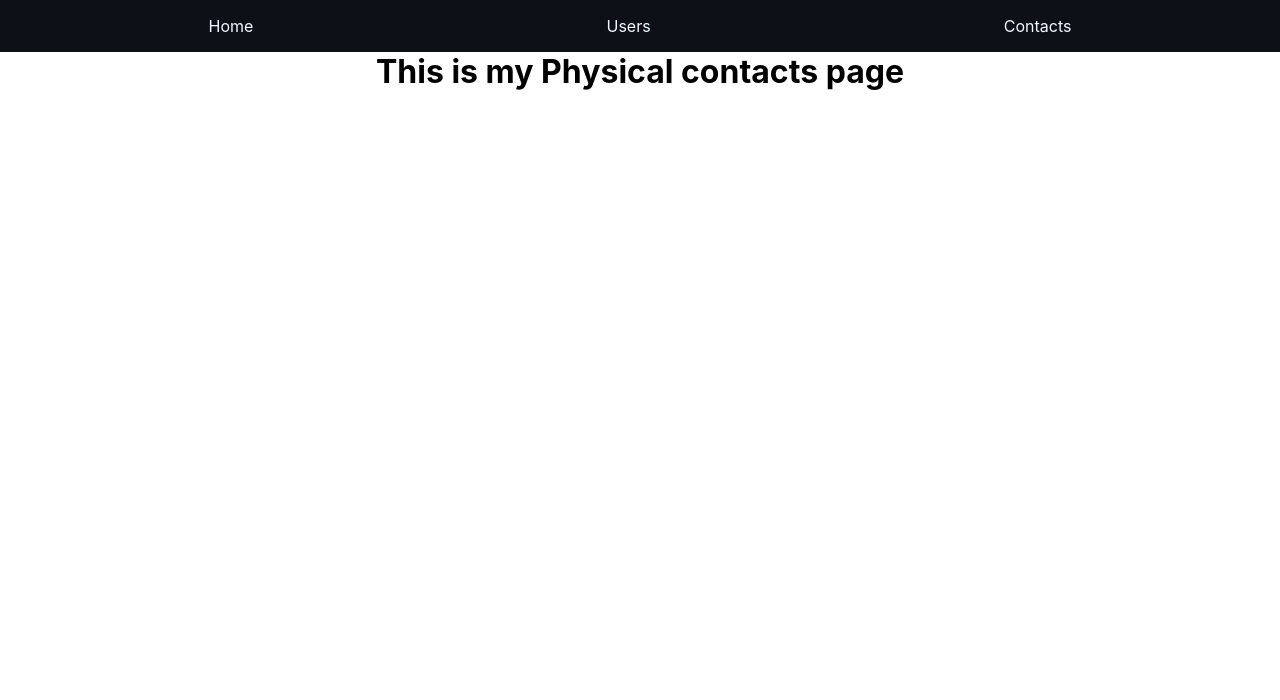
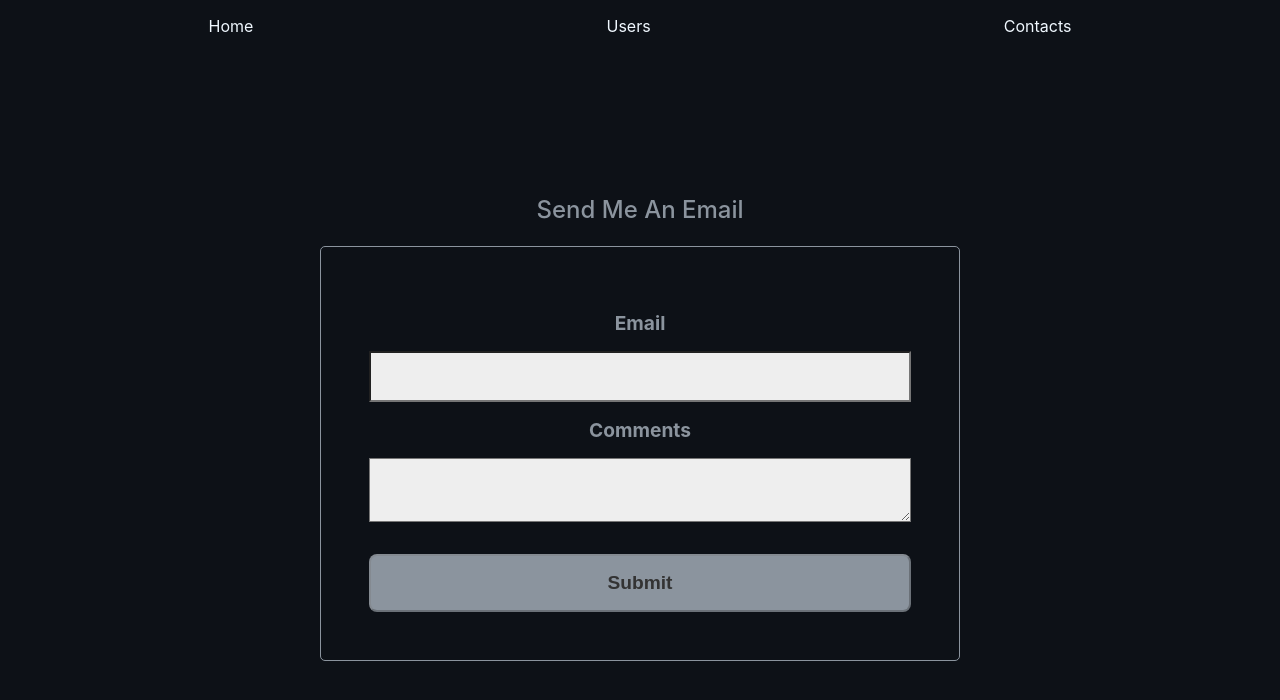
Before and after one commit to Vee-keme/velia-altschool-ss-assignment2, a React (Create React App) app: page /contacts/physical in a window 1280 px wide. Shown: the top 700 px of the page. Built offline with nearby package versions, Linux system fonts and the light colour scheme.

Commit message:
styled physical contacts + code update

```diff
--- a/src/App.css
+++ b/src/App.css
@@ -86,12 +86,19 @@
 .Home {
   display: flex;
   justify-content: center;
+  flex-direction: column;
   height: 94vh;
   align-items: center;
   background-color: #0d1117;
 }
 .Home h1 {
   color: #39d353e1;
+}
+.Home p {
+  color: #8b949e;
+  font-weight: 500;
+  font-size: 1.2rem;
+  margin: 1rem;
 }
 /* for loading component */
 .Loading {
@@ -119,3 +126,52 @@
   text-decoration: none;
   color: #8b949e;
 }
+.Physical {
+  background-color: #0d1117;
+  display: flex;
+  justify-content: center;
+  align-items: center;
+  flex-direction: column;
+  height: 94vh;
+  width: 100%;
+}
+.Physical h1 {
+  color: #8b949e;
+  font-weight: 500;
+  font-size: 1.5rem;
+  margin-bottom: 1.4rem;
+}
+form {
+  border: 1px solid #8b949e;
+  border-radius: 5px;
+  color: #8b949e;
+  display: flex;
+  flex-direction: column;
+  width: 50%;
+  padding: 3rem;
+  font-size: 1.2rem;
+  font-weight: 700;
+}
+form > * {
+  padding: 1rem;
+}
+input,
+textarea {
+  background-color: #eee;
+}
+.Physical button {
+  margin-top: 2rem;
+  padding-top: 1rem;
+  font-size: 1.2rem;
+  font-weight: 700;
+  border-radius: 8px;
+}
+
+.Physical button:disabled {
+  background-color: #8b949e;
+  color: #333;
+}
+.Physical button:enabled {
+  background-color: #39d353e1;
+  color: #111;
+}
--- a/src/App.js
+++ b/src/App.js
@@ -6,7 +6,7 @@ import { Home } from "./pages/Home";
 import { Notfound } from "./pages/Notfound";
 
 import { Socials } from "./pages/Socials";
-import { Physical } from "./pages/Physical";
+import Physical from "./pages/Physical";
 import { Fallback } from "./pages/Fallback";
 import { ErrorBoundary } from "react-error-boundary";
 import Loading from "./pages/Loading";
--- a/src/pages/Contacts.js
+++ b/src/pages/Contacts.js
@@ -9,10 +9,10 @@ function Contacts() {
         <nav>
           <ul>
             <li>
-              <Link to="socials">Socials</Link>{" "}
+              <Link to="socials">Visit my Socials</Link>{" "}
             </li>
             <li>
-              <Link to="physical">Physical info</Link>{" "}
+              <Link to="physical">Send Me An Email</Link>{" "}
             </li>
           </ul>
         </nav>
--- a/src/pages/Fallback.jsx
+++ b/src/pages/Fallback.jsx
@@ -1,10 +1,8 @@
-import { Link } from "react-router-dom";
-
 export const Fallback = () => {
   return (
     <div className="Fallback">
       <h1>404 Error</h1>
-      <Link to="/">Go to Home</Link>
+      <a href="/">Go To Home</a>
     </div>
   );
 };
--- a/src/pages/Home.js
+++ b/src/pages/Home.js
@@ -4,8 +4,12 @@ function Home() {
   return (
     <div className="Home">
       <h1>
-        <span>👋🏾</span> WELCOME TO MY WEB APP
+        <span>👋🏾</span> WELCOME TO MY RANDOM USER APP
       </h1>
+      <p>
+        This app serves to help you meet different users of our products all
+        over the world.
+      </p>
     </div>
   );
 }
--- a/src/pages/Physical.js
+++ b/src/pages/Physical.js
@@ -1,9 +1,58 @@
-import React from "react";
-function Physical() {
-  return (
-    <div className="Physical">
-      <h1>This is my Physical contacts page</h1>
-    </div>
-  );
+import React, { Component } from "react";
+
+class Physical extends Component {
+  constructor(props) {
+    super(props);
+    this.state = {
+      email: "",
+      textarea: "",
+      disabled: true,
+    };
+  }
+  handleEmailChange = (e) => {
+    this.setState({
+      email: e.target.value,
+      disabled: false,
+    });
+  };
+  handleTextareaChange = (e) => {
+    this.setState({
+      textarea: e.target.value,
+    });
+  };
+  render() {
+    if (this.state.length > 1) {
+      this.setState({
+        disabled: false,
+      });
+    }
+
+    return (
+      <div className="Physical">
+        <h1>Send Me An Email</h1>
+        <form onSubmit={this.handleSubmit}>
+          <label>Email</label>
+          <input
+            type="text"
+            value={this.state.email}
+            onChange={this.handleEmailChange}
+            required
+          />
+
+          <label>Comments</label>
+          <textarea
+            type="textarea"
+            value={this.state.textarea}
+            onChange={this.handleTextareaChange}
+            required
+          ></textarea>
+
+          <button type="submit" disabled={this.state.disabled}>
+            Submit
+          </button>
+        </form>
+      </div>
+    );
+  }
 }
-export { Physical };
+export default Physical;
```
Also changed, not shown: src/AppErrorTest.js (deleted, +0 -20 lines), src/pages/AppTest.js (deleted, +0 -75 lines), src/pages/ClickCounter.jsx (deleted, +0 -25 lines), src/pages/ErrorApp.jsx (deleted, +0 -26 lines).
